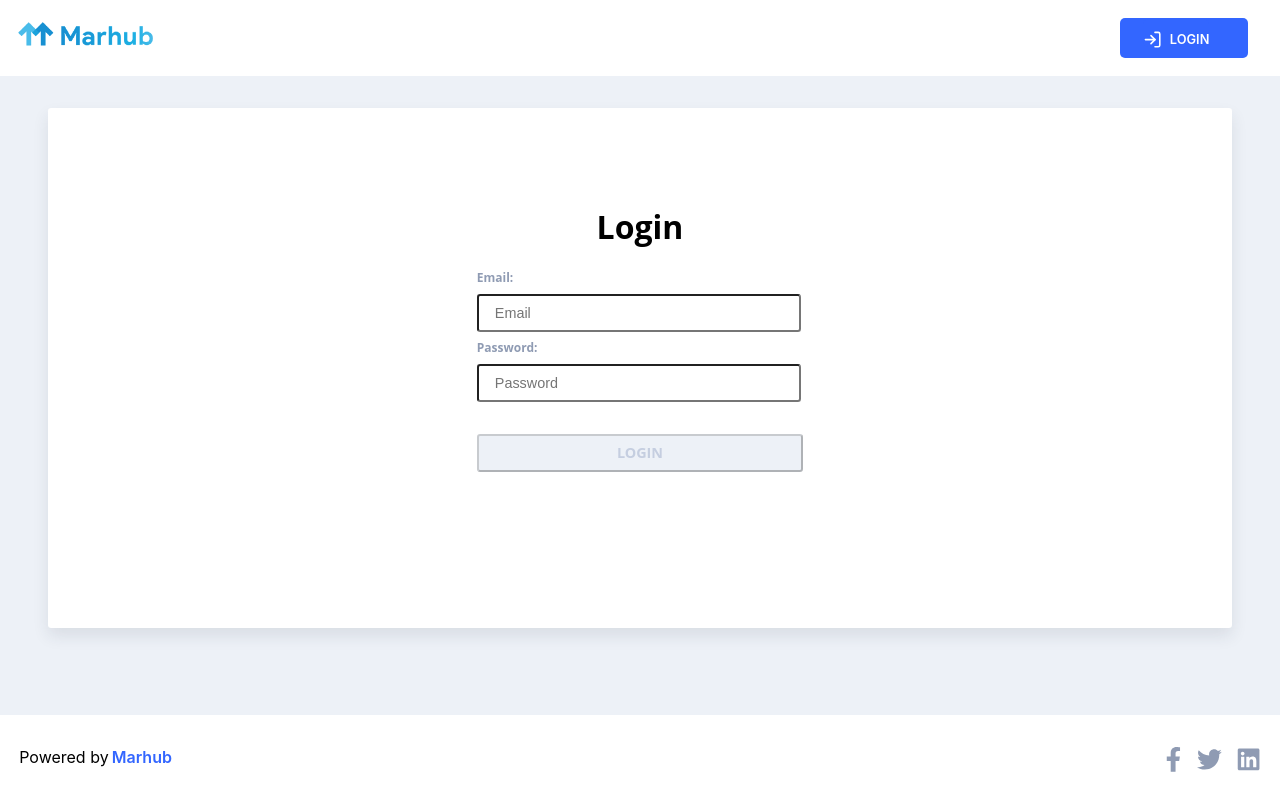
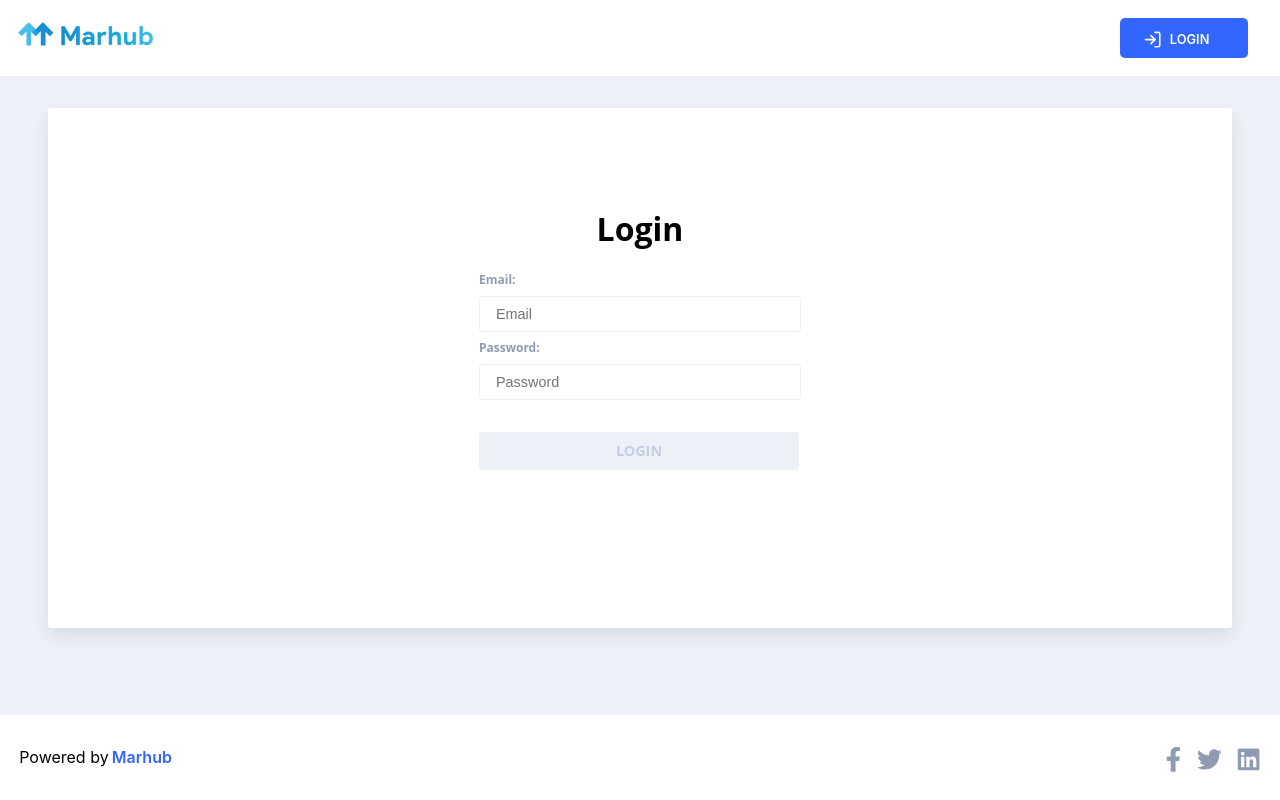
Before and after one commit to MarhubORG/marhub-ui, a React (Create React App) app: page /login in a window 1280 px wide. Built offline with nearby package versions, Linux system fonts and the light colour scheme.

Commit message:
Add a border to text inputs, remove the border from registration buttons

```diff
--- a/src/routes/Registration/Login/Login.tsx
+++ b/src/routes/Registration/Login/Login.tsx
@@ -27,6 +27,7 @@ const TextInput = styled.input`
   font-size: 0.9rem;
   padding-left: 1rem;
   padding-right: 1rem;
+  border: 1px solid #edf1f7;
 `;
 
 const Label = styled.label`
@@ -48,7 +49,7 @@ const Button = styled.button`
   margin-top: 2rem;
   align-self: center;
   height: 2.4rem;
-  width: 20.4rem;
+  width: 20rem;
   background-color: ${({ theme }) => theme.disabledButtonBackground};
   color: ${({ theme }) => theme.disabledButtonText};
   font-family: Open Sans, sans-serif;
@@ -56,6 +57,7 @@ const Button = styled.button`
   font-size: 0.9rem;
   text-transform: uppercase;
   border-radius: 0.2rem;
+  border: none;
 `;
 
 const Container = styled.div`
--- a/src/routes/Registration/Signup/Signup.tsx
+++ b/src/routes/Registration/Signup/Signup.tsx
@@ -27,6 +27,7 @@ const TextInput = styled.input`
   font-size: 0.9rem;
   padding-left: 1rem;
   padding-right: 1rem;
+  border: 1px solid #edf1f7;
 `;
 
 const Label = styled.label`
@@ -48,7 +49,7 @@ const Button = styled.button`
   margin-top: 2rem;
   align-self: center;
   height: 2.4rem;
-  width: 20.4rem;
+  width: 20rem;
   background-color: ${({ theme }) => theme.disabledButtonBackground};
   color: ${({ theme }) => theme.disabledButtonText};
   font-family: Open Sans, sans-serif;
@@ -56,6 +57,7 @@ const Button = styled.button`
   font-size: 0.9rem;
   text-transform: uppercase;
   border-radius: 0.2rem;
+  border: none;
 `;
 
 const Container = styled.div`
```
Also changed, not shown: 2 other files (tests, documents, lock files or other folders).
